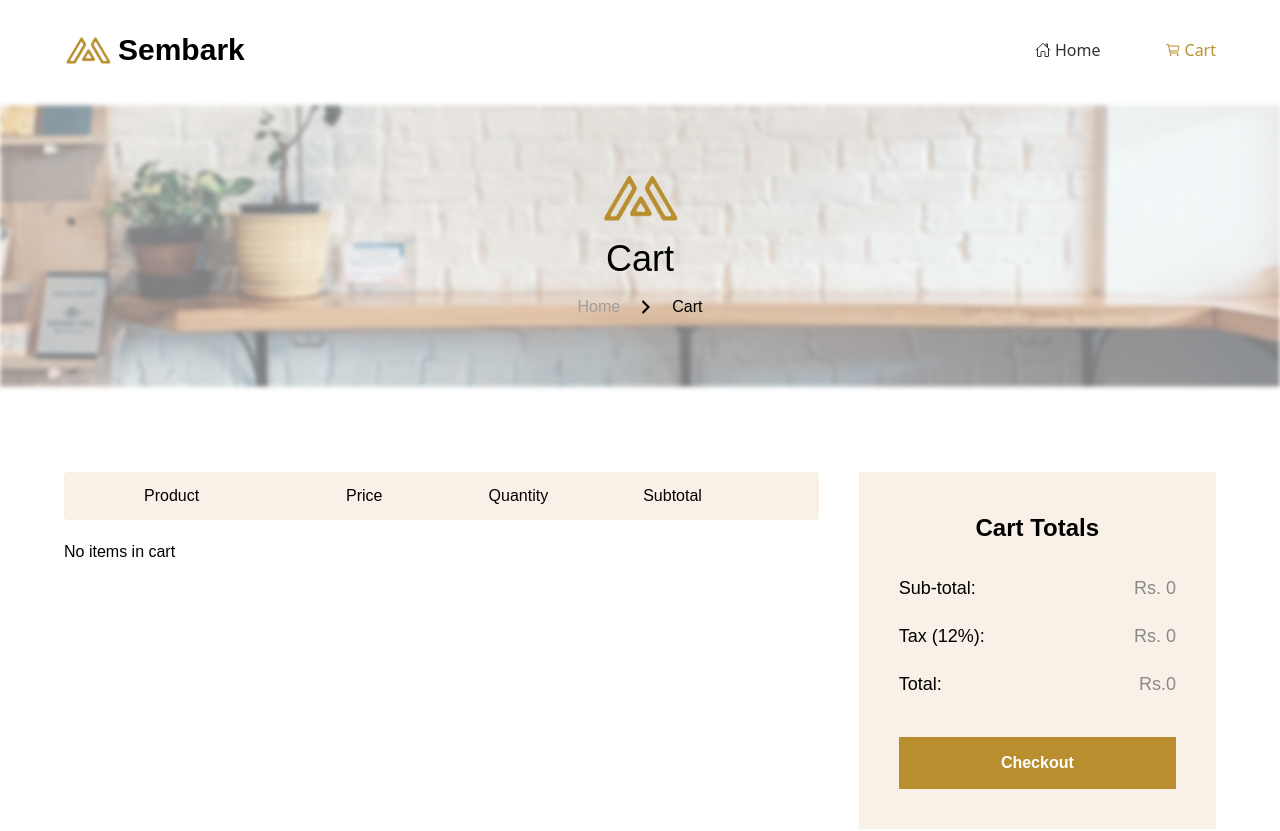
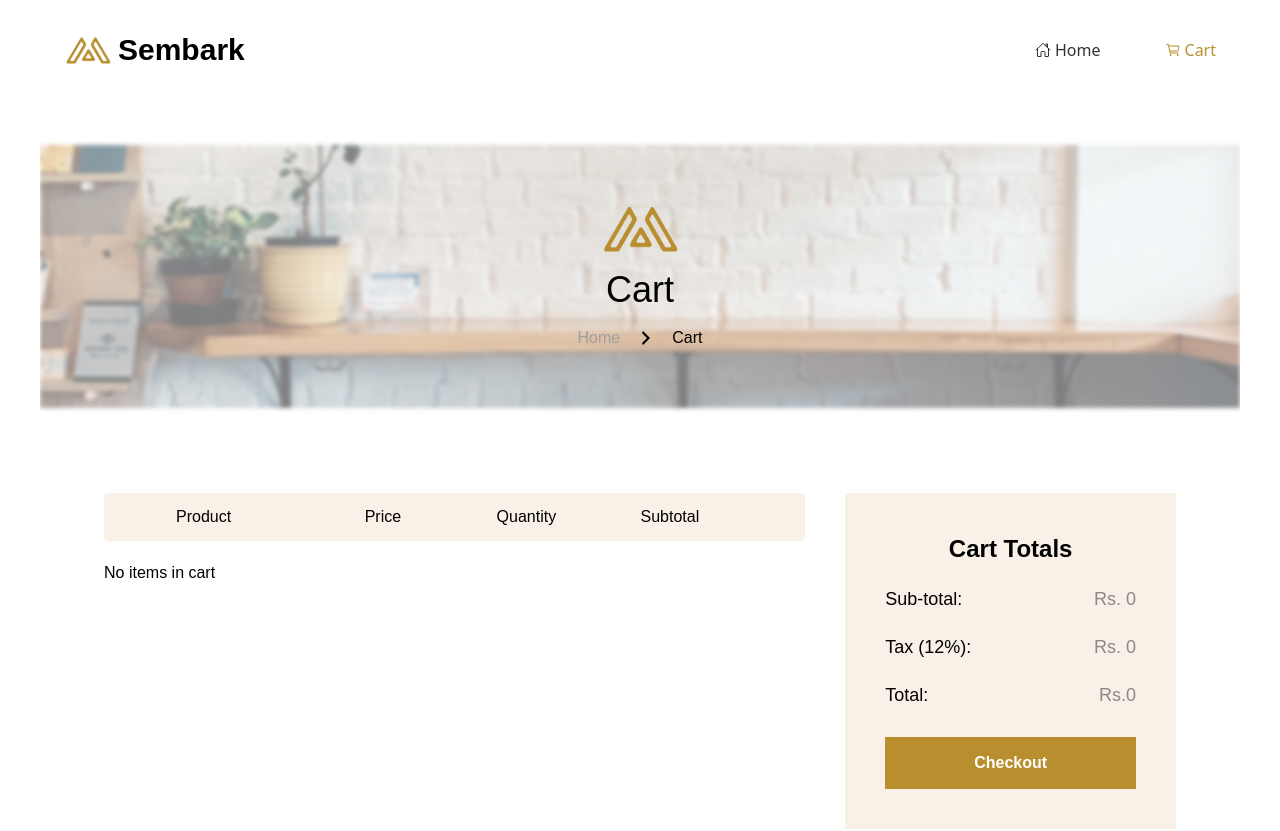
Before and after one commit to arora-jasjot/sembark-shop, a React (Vite) app: page /cart in a window 1280 px wide. Shown: the top 831 px of the page. Built offline with nearby package versions, Linux system fonts and the light colour scheme; no server answers.

Commit message:
feat: Animation on pages

```diff
--- a/package.json
+++ b/package.json
@@ -15,6 +15,7 @@
     "@mui/material": "^7.3.5",
     "@tailwindcss/vite": "^4.1.17",
     "axios": "^1.13.2",
+    "framer-motion": "^12.23.24",
     "react": "^19.1.1",
     "react-dom": "^19.1.1",
     "react-icons": "^5.5.0",
--- a/src/App.tsx
+++ b/src/App.tsx
@@ -4,16 +4,19 @@ import ProductDetails from "./pages/ProductDetails";
 import Cart from "./pages/Cart";
 import Navbar from "./components/Common/Navbar";
 import CartShortcut from "./components/Cart/CartShortcut";
+import { AnimatePresence } from "framer-motion";
 
 const App = () => {
   return (
     <div className="w-full relative">
         <Navbar />
-        <Routes>
-          <Route path="/" element={<Home />} />
-          <Route path="/product/:id" element={<ProductDetails />} />
-          <Route path="/cart" element={<Cart />} />
-        </Routes>
+        <AnimatePresence mode="wait">
+          <Routes>
+            <Route path="/" element={<Home />} />
+            <Route path="/product/:id" element={<ProductDetails />} />
+            <Route path="/cart" element={<Cart />} />
+          </Routes>
+        </AnimatePresence>
         <CartShortcut />
     </div>
   )
--- a/src/pages/Cart.tsx
+++ b/src/pages/Cart.tsx
@@ -7,11 +7,26 @@ import CartItem from '@/components/Cart/CartItem'
 import Button from '@/components/Common/Button'
 import { useContext } from 'react'
 import { CartContext } from '@/context/CartContext'
+import { motion } from "framer-motion";
+
+const pageVariants = {
+  initial: { opacity: 0, y: 20 },
+  animate: { opacity: 1, y: 0 },
+  exit: { opacity: 0, y: -20 },
+}
 
 const Cart = () => {
     const { subTotal, tax, total, items } = useContext(CartContext);
 
     return (
+        <motion.div
+      variants={pageVariants}
+      initial="initial"
+      animate="animate"
+      exit="exit"
+      transition={{ duration: 0.4, ease: "easeInOut" }}
+      className="p-10"
+    >
         <div className="relative w-full mt-[100px]">
             <div className="w-full h-fit relative">
                 <img src={bannerBg} className="w-full h-auto min-h-[200px] object-cover opacity-50" alt="background" />
@@ -62,6 +77,7 @@ const Cart = () => {
             </div>
             <Footer />
         </div>
+    </motion.div>
     )
 }
 
--- a/src/pages/Home.tsx
+++ b/src/pages/Home.tsx
@@ -6,7 +6,13 @@ import { ProductsContext } from "@/context/ProductsContext"
 import { useWindowDimensions } from "@/utils/udeDimensions"
 import { useContext, useEffect, useState } from "react"
 import { useSearchParams } from "react-router"
+import { motion } from "framer-motion";
 
+const pageVariants = {
+  initial: { opacity: 0, y: 20 },
+  animate: { opacity: 1, y: 0 },
+  exit: { opacity: 0, y: -20 },
+}
 
 
 const Home = () => {
@@ -40,12 +46,21 @@ const Home = () => {
     if (width < 640 && displayType === 'list') setDisplayType('grid')
   }, [width, displayType])
   return (
+    <motion.div
+      variants={pageVariants}
+      initial="initial"
+      animate="animate"
+      exit="exit"
+      transition={{ duration: 0.4, ease: "easeInOut" }}
+      className="p-10"
+    >
     <div className="relative w-full">
       <Banner />
       <FilterBox setDisplayType={setDisplayType} />
       <PaginatedGrid displayType={displayType} />
       <Footer />
     </div>
+    </motion.div>
   )
 }
 
--- a/src/pages/ProductDetails.tsx
+++ b/src/pages/ProductDetails.tsx
@@ -9,6 +9,13 @@ import type { ProductType } from "@/types/product"
 import { useContext, useEffect, useState } from "react"
 import { useNavigate, useParams } from "react-router"
 import { ClipLoader } from 'react-spinners'
+import { motion } from "framer-motion";
+
+const pageVariants = {
+  initial: { opacity: 0, y: 20 },
+  animate: { opacity: 1, y: 0 },
+  exit: { opacity: 0, y: -20 },
+}
 
 const ProductDetails = () => {
   const { getProduct, allProducts } = useContext(ProductsContext);
@@ -35,6 +42,14 @@ const ProductDetails = () => {
     }
   }, [id, allProducts])
   return (
+    <motion.div
+      variants={pageVariants}
+      initial="initial"
+      animate="animate"
+      exit="exit"
+      transition={{ duration: 0.4, ease: "easeInOut" }}
+      className="p-10"
+    >
       <div className="relative w-full mt-[100px]">
         <BreadcrumbsMenu />
         {!data ? <div className="flex justify-center items-center p-16"><ClipLoader /></div> :
@@ -56,6 +71,7 @@ const ProductDetails = () => {
         }
         <Footer />
       </div>
+    </motion.div>
   )
 }
 
```
Also changed, not shown: 1 other file (tests, documents, lock files or other folders). Lines whose indentation alone changed are shown as unchanged.
